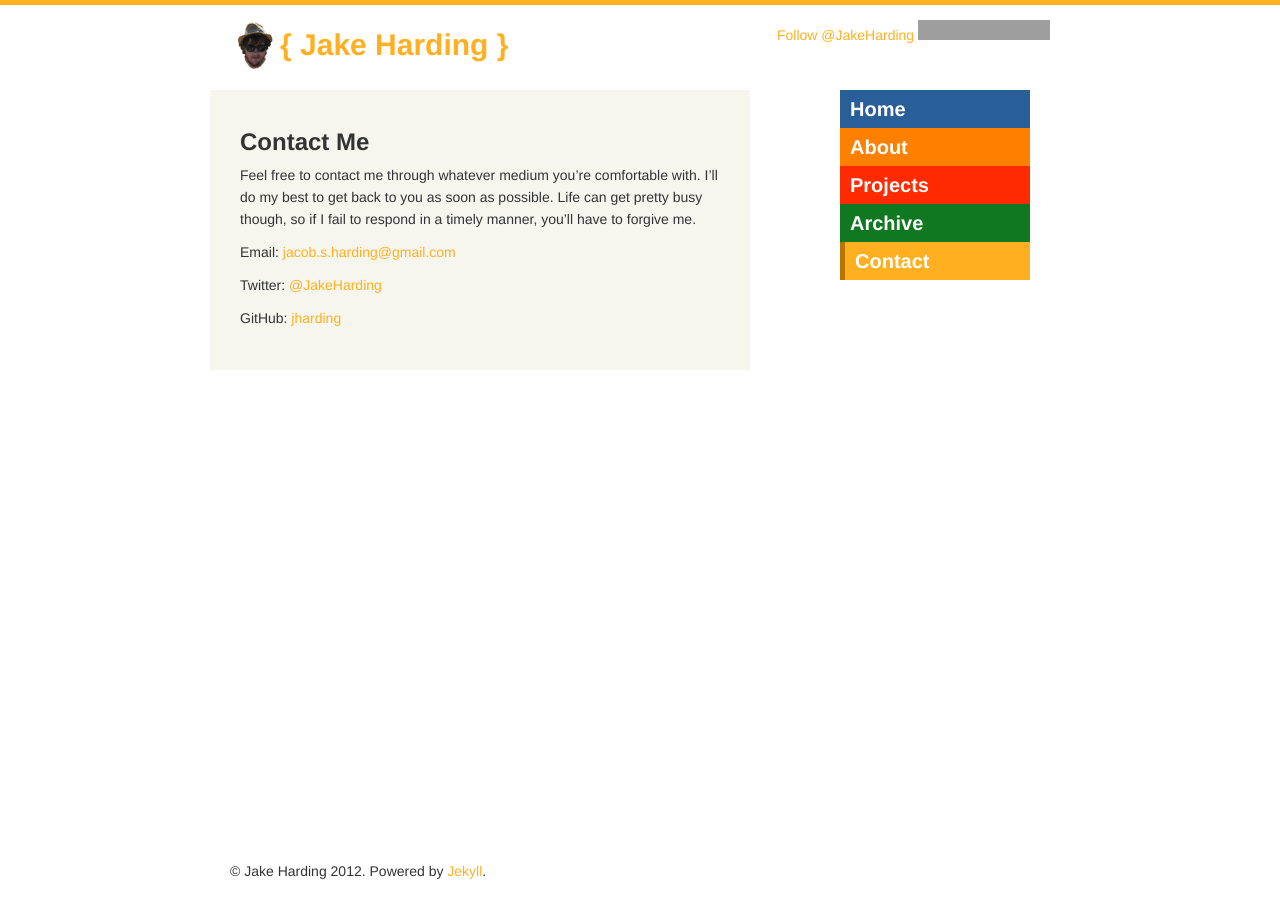
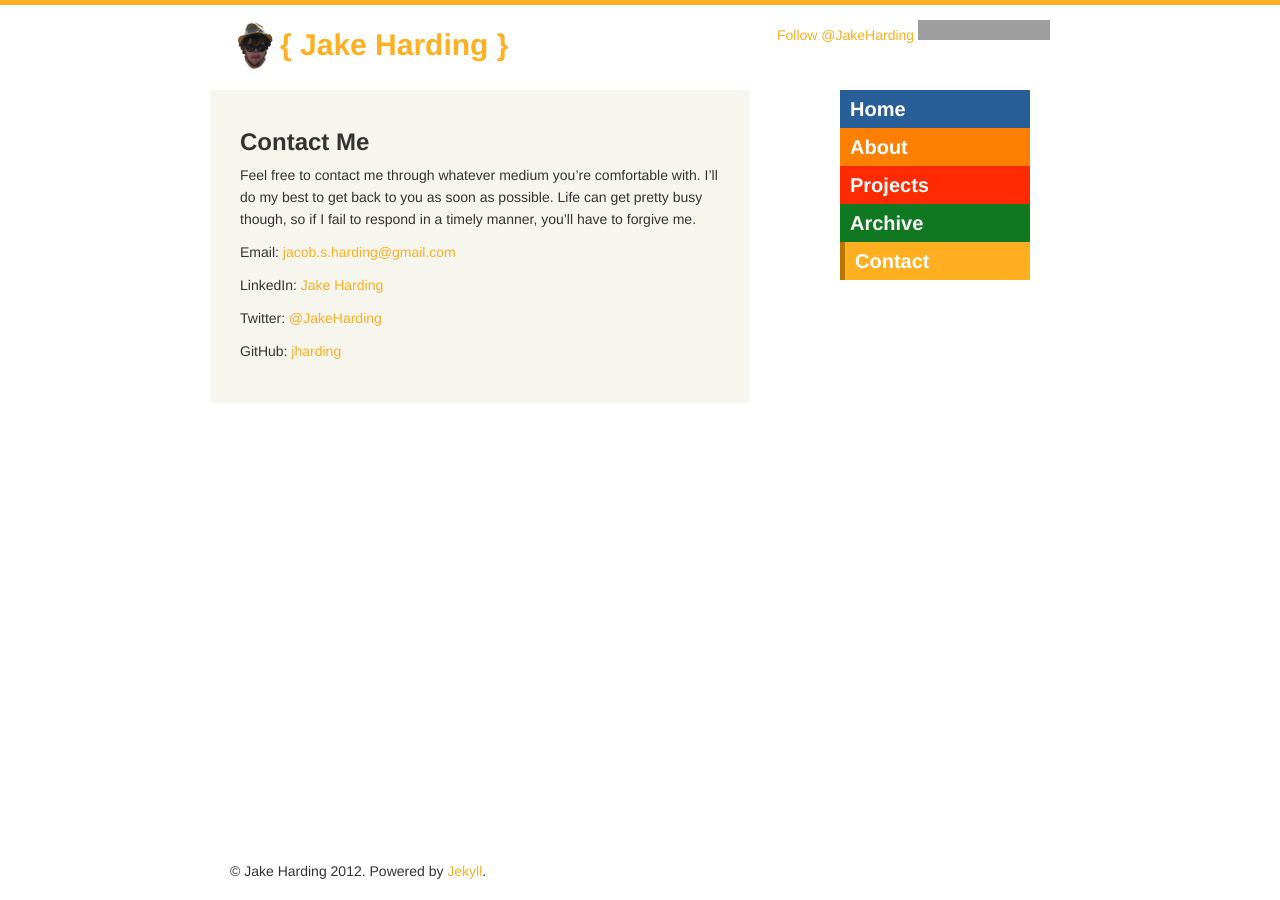
Before and after one commit to jharding/jharding.github.com, a Jekyll site: the page built from contact.md, in a window 1280 px wide. Built offline with Jekyll 4.4.1, drawn with Linux system fonts in a browser that asks for light colours; comment, search, counter and statistics services are not loaded; grey boxes are pictures that could not be loaded.

Commit message:
Adding link to my LinkedIn profile.

```diff
--- a/contact.md
+++ b/contact.md
@@ -10,6 +10,8 @@ Feel free to contact me through whatever medium you're comfortable with. I'll do
 
 Email: [{{ site.author.email }}](mailto:{{ site.author.email }})
 
+LinkedIn: [Jake Harding](http://www.linkedin.com/pub/jacob-harding/14/177/121)
+
 Twitter: [@{{ site.author.twitter }}](https://twitter.com/#!/{{ site.author.twitter }})
 
 GitHub: [{{ site.author.github }}](https://github.com/{{ site.author.github }})
```
